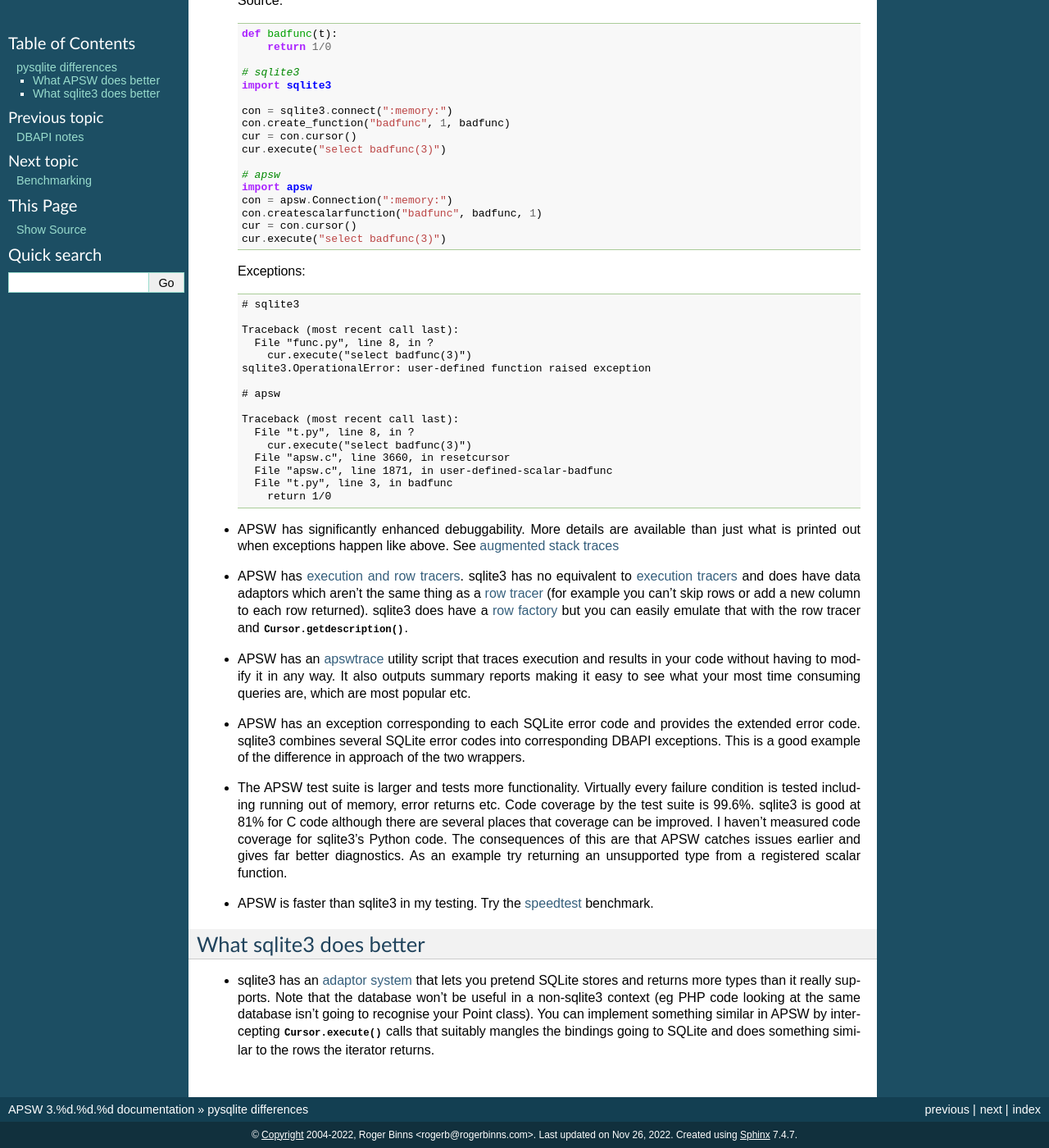
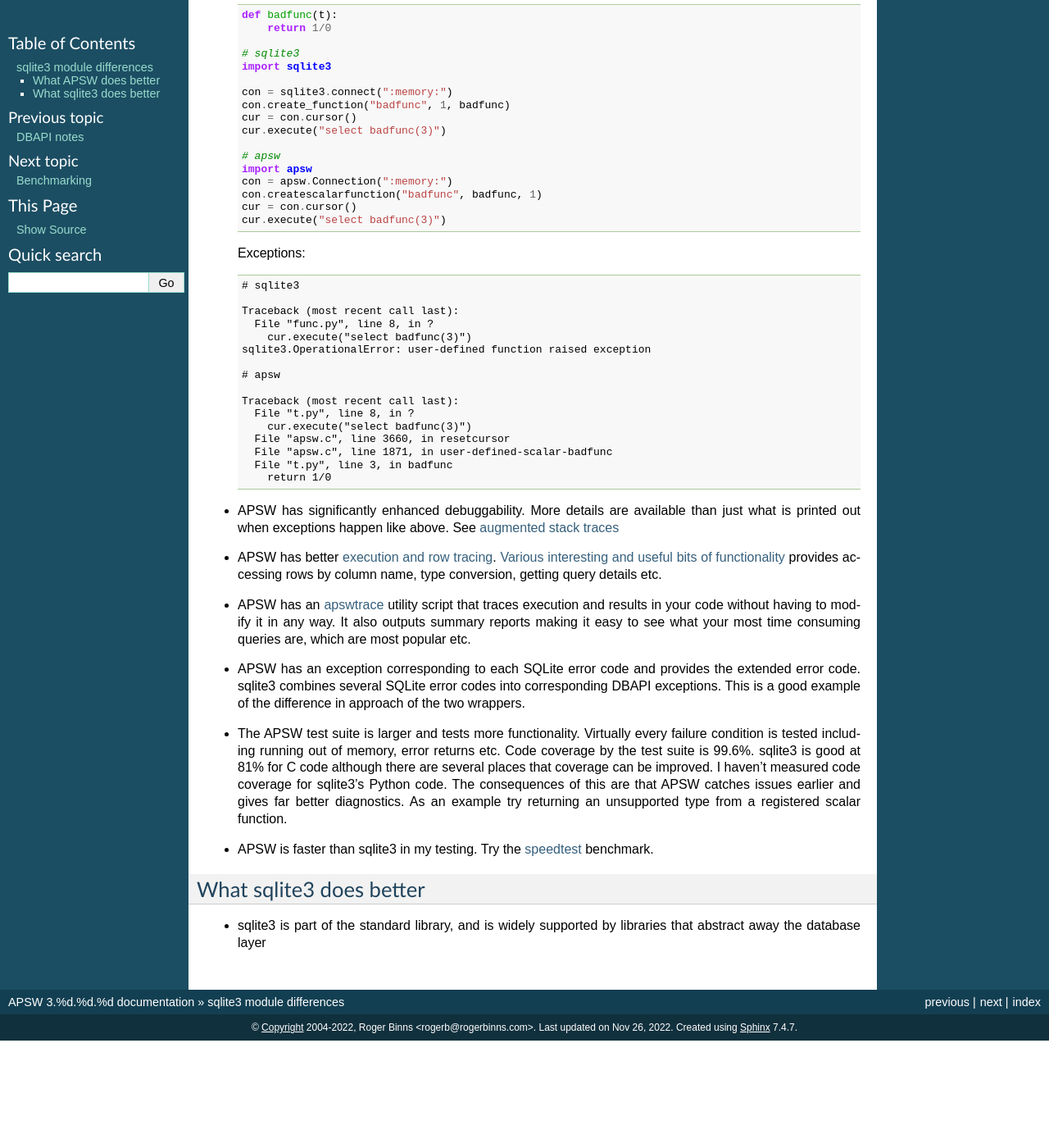
Before and after one commit to rogerbinns/apsw, a Sphinx documentation site: the page built from doc/pysqlite.rst, in a window 1280 px wide and 1400 px high, scrolled down 1449 px. Shown: the whole window at 82% size. Built offline with Sphinx 7.4.7, drawn with Linux system fonts in a browser that asks for light colours; pages that are not in the unit, such as notebooks, are missing from menus; the version number is read from the project's files by our own code; after the commit the page ends 2718 px from its top, so only the background shows below that; some of the changed text lies outside the part shown.

Commit message:
Fewer differences now

```diff
--- a/doc/pysqlite.rst
+++ b/doc/pysqlite.rst
@@ -1,7 +1,7 @@
 .. _pysqlitediffs:
 
-pysqlite differences
-********************
+sqlite3 module differences
+**************************
 
 .. currentmodule:: apsw
 
@@ -46,11 +46,9 @@
   you are very careful with your own mutexes you will have a crash or
   a deadlock.
 
-* APSW is a single file for the extension, :file:`apsw.pyd` on Windows
-  and :file:`apsw.so` on Unix/Mac (Note :pep:`3149`). There are no
-  other files needed and the :ref:`build instructions <building>` show
-  you how to include SQLite statically in this file. You can put this
-  file anywhere your Python session can reach.
+* APSW :ref:`build instructions <building>` show you how to include
+  SQLite statically in the extension, avoiding a dependency on system
+  SQLite.
 
 * **Nothing** happens behind your back. By default sqlite3 tries to
   manage transactions (for DBAPI compliance) by parsing your SQL for
@@ -143,14 +141,9 @@
   available than just what is printed out when exceptions happen like
   above. See :ref:`augmented stack traces <augmentedstacktraces>`
 
-* APSW has :ref:`execution and row tracers <tracing>`.  sqlite3 has no
-  equivalent to :ref:`execution tracers <executiontracer>` and does
-  have data adaptors which aren't the same thing as a :ref:`row tracer
-  <rowtracer>` (for example you can't skip rows or add a new column to
-  each row returned).  sqlite3 does have a `row factory
-  <https://docs.python.org/3/library/sqlite3.html?highlight=sqlite#accessing-columns-by-name-instead-of-by-index>`__
-  but you can easily emulate that with the row tracer and
-  :meth:`Cursor.getdescription`.
+* APSW has better :ref:`execution and row tracing <tracing>`.
+  :doc:`ext` provides accessing rows by column name, type conversion,
+  getting query details etc.
 
 * APSW has an :ref:`apswtrace <apswtrace>` utility script that traces
   execution and results in your code without having to modify it in
@@ -178,11 +171,5 @@
 What sqlite3 does better
 ========================
 
-* sqlite3 has an `adaptor system <https://docs.python.org/3/library/sqlite3.html?highlight=sqlite#converting-sqlite-values-to-custom-python-types>`__
-  that lets you pretend SQLite stores and returns more types than it
-  really supports.  Note that the database won't be useful in a
-  non-sqlite3 context (eg PHP code looking at the same database isn't
-  going to recognise your Point class).  You can implement something
-  similar in APSW by intercepting :meth:`Cursor.execute` calls that
-  suitably mangles the bindings going to SQLite and does something
-  similar to the rows the iterator returns.
+* sqlite3 is part of the standard library, and is widely supported by
+  libraries that abstract away the database layer
```
